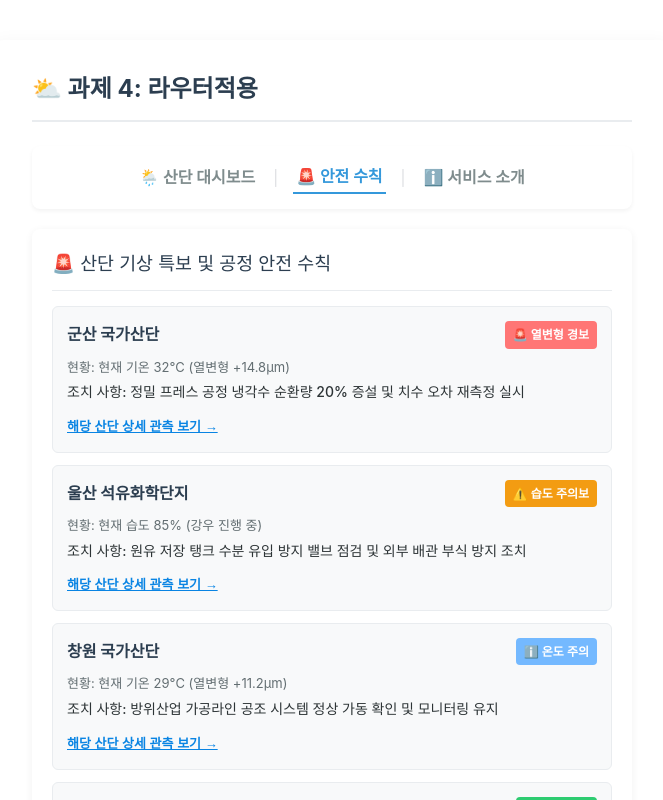
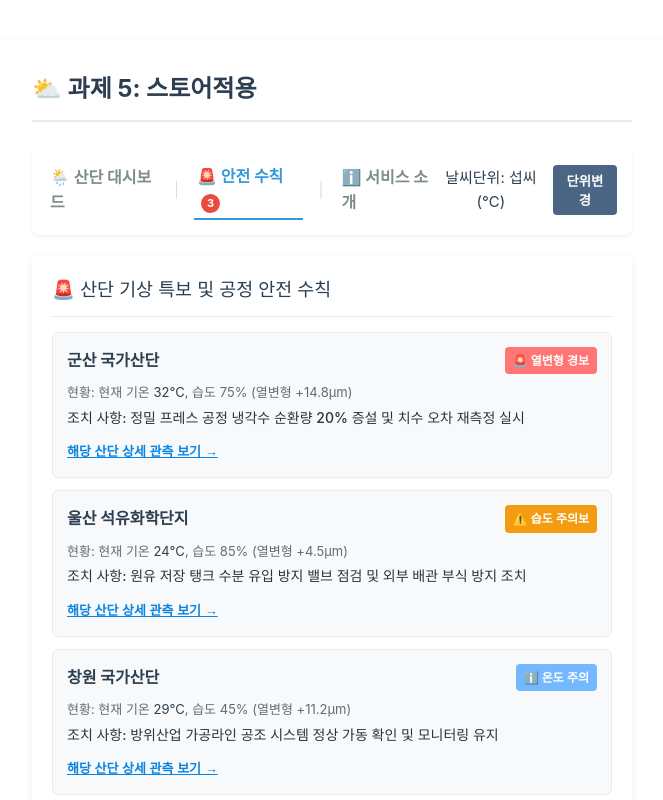
Before and after one commit to rntqkdl/skala-vue, a Vue app: page /alerts in a window 1280 px wide. Shown: the top 800 px of the page, without its empty margins (50-713 px from the left). Built offline with nearby package versions, Linux system fonts and the light colour scheme.

Commit message:
최신버전 업데이트

```diff
--- a/src/App.vue
+++ b/src/App.vue
@@ -1,10 +1,15 @@
 <script setup>
-// 라우터 뷰와 내비게이션 바 링크를 통한 화면 전환
+import { RouterLink, RouterView } from 'vue-router'
+import { useAlertStore } from '@/stores/alertStore'
+import UnitToggler from '@/components/handson/UnitToggler.vue'
+
+// 상단 네비게이션 바에 실시간 경보 뱃지 연동
+const alertStore = useAlertStore()
 </script>
 
 <template>
   <div class="app-container">
-    <h1>⛅ 과제 4: 라우터적용</h1>
+    <h1>⛅ 과제 5: 스토어적용</h1>
     <hr />
 
     <div class="dashboard-wrapper">
@@ -12,9 +17,17 @@
       <nav class="navigation-bar">
         <RouterLink to="/" class="nav-item">🌦️ 산단 대시보드</RouterLink>
         <span class="divider">|</span>
-        <RouterLink to="/alerts" class="nav-item">🚨 안전 수칙</RouterLink>
+        <RouterLink to="/alerts" class="nav-item">
+          🚨 안전 수칙
+          <span v-if="alertStore.dangerCount > 0" class="nav-badge">
+            {{ alertStore.dangerCount }}
+          </span>
+        </RouterLink>
         <span class="divider">|</span>
         <RouterLink to="/about" class="nav-item">ℹ️ 서비스 소개</RouterLink>
+
+        <!-- 단위 변환 스토어 토글러 -->
+        <UnitToggler />
       </nav>
 
       <!-- 라우트별 뷰 컴포넌트 렌더링 영역 -->
@@ -28,4 +41,19 @@
 <style>
 /* 실습 공통 스타일시트 로드 */
 @import '@/assets/exercise.css';
+
+/* 네비게이션 실시간 위험 뱃지 스타일 */
+.nav-badge {
+  display: inline-flex;
+  align-items: center;
+  justify-content: center;
+  background-color: #e74c3c;
+  color: white;
+  font-size: 11px;
+  font-weight: bold;
+  border-radius: 10px;
+  padding: 1px 6px;
+  margin-left: 4px;
+  vertical-align: middle;
+}
 </style>
--- /dev/null
+++ b/src/components/handson/UnitToggler.vue
@@ -0,0 +1,40 @@
+<script setup>
+import { useConfigStore } from '@/stores/configStore'
+import { storeToRefs } from 'pinia'
+
+// 1. 스토어 인스턴스 연결
+const configStore = useConfigStore()
+
+// 2. 반응형 state & getters 구조 분해
+const { unit } = storeToRefs(configStore)
+const { toggleUnit } = configStore
+</script>
+
+<template>
+  <div class="unit-toggler">
+    <span>
+      날씨단위: <strong>{{ unit === 'celsius' ? '섭씨(℃)' : '화씨(℉)' }}</strong>
+    </span>
+    <button @click="toggleUnit" class="toggle-btn">단위변경</button>
+  </div>
+</template>
+
+<style scoped>
+.unit-toggler {
+  text-align: center;
+  margin-left: auto;
+  display: inline-flex;
+  align-items: center;
+  gap: 8px;
+}
+
+.toggle-btn {
+  padding: 6px 10px;
+  background-color: #4b6584;
+  color: white;
+  border: none;
+  border-radius: 4px;
+  cursor: pointer;
+  font-weight: bold;
+}
+</style>
--- a/src/components/handson/WeatherCard.vue
+++ b/src/components/handson/WeatherCard.vue
@@ -1,5 +1,10 @@
 <script setup>
-// 1. 상위로부터 산업단지 객체 데이터를 수신
+import { useConfigStore } from '@/stores/configStore'
+
+// 1. 설정 스토어 연결
+const configStore = useConfigStore()
+
+// 2. 상위로부터 산업단지 객체 데이터를 수신
 defineProps({
   item: {
     type: Object,
@@ -7,14 +12,14 @@ defineProps({
   },
 })
 
-// 2. 상위로 송신할 두 가지 커스텀 이벤트 등록
+// 3. 상위로 송신할 두 가지 커스텀 이벤트 등록
 const emit = defineEmits(['select-card', 'click-detail'])
 </script>
 
 <template>
   <div class="weather-card" @click="emit('select-card', `${item.name} 공정이 선택되었습니다.`)">
     <h4>{{ item.name }} ({{ item.status }})</h4>
-    <p>현재 기온: {{ item.temp }}°C</p>
+    <p>현재 기온: {{ configStore.formatTemp(item.temp) }}</p>
     <p>공정 습도: {{ item.humidity }}%</p>
     <p>열변형 오차: +{{ item.expansionRate }}μm</p>
 
--- a/src/components/practices/library/StoreCounter.vue
+++ b/src/components/practices/library/StoreCounter.vue
@@ -5,13 +5,12 @@ import { storeToRefs } from 'pinia'
 // 1. 스토어 인스턴스 확보
 const counterStore = useCounterStore()
 
-// 2. 반응형 보존 구조분해 (교재 Slide 205)
+// 2. 반응형 상태 및 연산 속성 구조분해
 const { count, doubleCount } = storeToRefs(counterStore)
 
-// 3. 디버깅용 클릭 핸들러
+// 3. 클릭 핸들러
 function handleClick() {
   counterStore.increment()
-  console.log('현재 카운트:', counterStore.count)
 }
 </script>
 
--- /dev/null
+++ b/src/stores/alertStore.js
@@ -0,0 +1,76 @@
+import { ref, computed } from 'vue'
+import { defineStore } from 'pinia'
+
+export const useAlertStore = defineStore('alert', () => {
+  // 1. State: 산단별 안전 특보 및 조치 가이드 데이터
+  const alertGuidelines = ref([
+    {
+      id: 'city_03',
+      name: '군산 국가산단',
+      temp: 32,
+      humidity: 75,
+      expansionRate: 14.8,
+      level: 'danger',
+      badge: '🚨 열변형 경보',
+      badgeClass: 'badge-danger',
+      action: '정밀 프레스 공정 냉각수 순환량 20% 증설 및 치수 오차 재측정 실시',
+    },
+    {
+      id: 'city_02',
+      name: '울산 석유화학단지',
+      temp: 24,
+      humidity: 85,
+      expansionRate: 4.5,
+      level: 'warning',
+      badge: '⚠️ 습도 주의보',
+      badgeClass: 'badge-warning',
+      action: '원유 저장 탱크 수분 유입 방지 밸브 점검 및 외부 배관 부식 방지 조치',
+    },
+    {
+      id: 'city_01',
+      name: '창원 국가산단',
+      temp: 29,
+      humidity: 45,
+      expansionRate: 11.2,
+      level: 'warning',
+      badge: 'ℹ️ 온도 주의',
+      badgeClass: 'badge-info',
+      action: '방위산업 가공라인 공조 시스템 정상 가동 확인 및 모니터링 유지',
+    },
+    {
+      id: 'city_04',
+      name: '광주 첨단산단',
+      temp: 22,
+      humidity: 55,
+      expansionRate: 3.0,
+      level: 'good',
+      badge: '✅ 정상 상태',
+      badgeClass: 'badge-success',
+      action: '클린룸 항온·항습 표준 스펙 충족, 일반 공정 가동 지속',
+    },
+  ])
+
+  // 2. Getters: 긴급/주의 상태 산단 목록
+  const dangerList = computed(() => {
+    return alertGuidelines.value.filter(
+      (item) => item.level === 'danger' || item.level === 'warning',
+    )
+  })
+
+  // 3. Getters: 긴급/주의 산단 개수 (네비게이션 뱃지 연동용)
+  const dangerCount = computed(() => {
+    return dangerList.value.length
+  })
+
+  // 4. Getters: 특정 산단 ID의 경보 데이터 조회
+  const getAlertByCityId = computed(() => {
+    return (cityId) => alertGuidelines.value.find((item) => item.id === cityId)
+  })
+
+  return {
+    alertGuidelines,
+    dangerList,
+    dangerCount,
+    getAlertByCityId,
+  }
+})
--- /dev/null
+++ b/src/stores/configStore.js
@@ -0,0 +1,48 @@
+import { ref, computed, watch } from 'vue'
+import { defineStore } from 'pinia'
+
+export const useConfigStore = defineStore('config', () => {
+  // 1. State: 단위 설정 (초기값은 localStorage 또는 'celsius')
+  const unit = ref(localStorage.getItem('weatherUnit') || 'celsius')
+
+  // 2. State 변경 시 localStorage 자동 동기화 (영속화)
+  watch(unit, (newUnit) => {
+    localStorage.setItem('weatherUnit', newUnit)
+  })
+
+  // 3. Getters: 현재 단위에 맞는 기호 (℃ / ℉)
+  const unitSymbol = computed(() => {
+    return unit.value === 'celsius' ? '℃' : '℉'
+  })
+
+  // 4. Actions: 단위 토글 ('celsius' <-> 'fahrenheit')
+  function toggleUnit() {
+    unit.value = unit.value === 'celsius' ? 'fahrenheit' : 'celsius'
+  }
+
+  // 5. Actions / Helper: 섭씨 숫자 -> 현재 단위 숫자로 변환
+  function convertTemp(celsius) {
+    if (celsius === null || celsius === undefined) return 0
+    if (unit.value === 'fahrenheit') {
+      return Math.round((celsius * 9) / 5 + 32)
+    }
+    return celsius
+  }
+
+  // 6. Parameterized Getter: 섭씨 숫자를 받아 "변환 수치 + 기호" 문자열로 반환
+  const formatTemp = computed(() => {
+    return (celsius) => {
+      if (celsius === null || celsius === undefined) return '-'
+      const converted = convertTemp(celsius)
+      return `${converted}${unitSymbol.value}`
+    }
+  })
+
+  return {
+    unit,
+    unitSymbol,
+    toggleUnit,
+    convertTemp,
+    formatTemp,
+  }
+})
--- a/src/views/WeatherAboutView.vue
+++ b/src/views/WeatherAboutView.vue
@@ -16,7 +16,8 @@ const handleGoHome = () => {
 
     <div class="description-box">
       <p>
-        본 시스템은 <strong>Vue 3</strong> 및 <strong>Vue Router</strong>를 바탕으로 제작된 산업단지 기상·공정 모니터링 대시보드입니다.
+        본 시스템은 <strong>Vue 3</strong> 및 <strong>Vue Router</strong>를 바탕으로 제작된 산업단지
+        기상·공정 모니터링 대시보드입니다.
       </p>
       <ul>
         <li><code>components/handson/</code> 하위 모듈형 컴포넌트 연동</li>
--- a/src/views/WeatherAlertView.vue
+++ b/src/views/WeatherAlertView.vue
@@ -1,43 +1,11 @@
 <script setup>
 import { useRouter } from 'vue-router'
+import { useAlertStore } from '@/stores/alertStore'
+import { useConfigStore } from '@/stores/configStore'
 
 const router = useRouter()
-
-// 산단별 경보 현황 및 대응 가이드 데이터
-const alertGuidelines = [
-  {
-    id: 'city_03',
-    name: '군산 국가산단',
-    badge: '🚨 열변형 경보',
-    badgeClass: 'badge-danger',
-    issue: '현재 기온 32°C (열변형 +14.8μm)',
-    action: '정밀 프레스 공정 냉각수 순환량 20% 증설 및 치수 오차 재측정 실시',
-  },
-  {
-    id: 'city_02',
-    name: '울산 석유화학단지',
-    badge: '⚠️ 습도 주의보',
-    badgeClass: 'badge-warning',
-    issue: '현재 습도 85% (강우 진행 중)',
-    action: '원유 저장 탱크 수분 유입 방지 밸브 점검 및 외부 배관 부식 방지 조치',
-  },
-  {
-    id: 'city_01',
-    name: '창원 국가산단',
-    badge: 'ℹ️ 온도 주의',
-    badgeClass: 'badge-info',
-    issue: '현재 기온 29°C (열변형 +11.2μm)',
-    action: '방위산업 가공라인 공조 시스템 정상 가동 확인 및 모니터링 유지',
-  },
-  {
-    id: 'city_04',
-    name: '광주 첨단산단',
-    badge: '✅ 정상 상태',
-    badgeClass: 'badge-success',
-    issue: '현재 기온 22°C, 습도 55%',
-    action: '클린룸 항온·항습 표준 스펙 충족, 일반 공정 가동 지속',
-  },
-]
+const alertStore = useAlertStore()
+const configStore = useConfigStore()
 
 // 산단 상세 관측 페이지로 이동
 const goToDetail = (cityId) => {
@@ -51,12 +19,15 @@ const goToDetail = (cityId) => {
     <hr />
 
     <div class="guideline-list">
-      <div v-for="item in alertGuidelines" :key="item.id" class="guideline-card">
+      <div v-for="item in alertStore.alertGuidelines" :key="item.id" class="guideline-card">
         <div class="card-header">
           <span class="plant-name">{{ item.name }}</span>
           <span class="badge" :class="item.badgeClass">{{ item.badge }}</span>
         </div>
-        <p class="issue-text">현황: {{ item.issue }}</p>
+        <p class="issue-text">
+          현황: 현재 기온 <strong>{{ configStore.formatTemp(item.temp) }}</strong
+          >, 습도 {{ item.humidity }}% (열변형 +{{ item.expansionRate }}μm)
+        </p>
         <p class="action-text">조치 사항: {{ item.action }}</p>
         <button class="detail-link-btn" @click="goToDetail(item.id)">
           해당 산단 상세 관측 보기 →
@@ -151,6 +122,10 @@ hr {
   color: #636e72;
 }
 
+.issue-text strong {
+  color: #2c3e50;
+}
+
 .action-text {
   margin: 4px 0 10px 0;
   font-size: 14px;
--- a/src/views/WeatherDetailView.vue
+++ b/src/views/WeatherDetailView.vue
@@ -1,9 +1,11 @@
 <script setup>
 import { ref, onMounted } from 'vue'
 import { useRoute, useRouter } from 'vue-router'
+import { useConfigStore } from '@/stores/configStore'
 
 const route = useRoute()
 const router = useRouter()
+const configStore = useConfigStore()
 
 // 산단별 상세 기상 및 공정 데이터
 const mockDetails = {
@@ -73,7 +75,7 @@ onMounted(() => {
       <h4>📍 지정 지역: {{ cityData.name }}</h4>
       <p>주요 공정: {{ cityData.process }}</p>
       <p>
-        실시간 기온: <strong>{{ cityData.temp }}°C</strong>
+        실시간 기온: <strong>{{ configStore.formatTemp(cityData.temp) }}</strong>
       </p>
       <p>기상 현황: {{ cityData.status }}</p>
       <p>대기 습도: {{ cityData.humidity }}</p>
--- a/src/views/WeatherHomeView.vue
+++ b/src/views/WeatherHomeView.vue
@@ -1,6 +1,7 @@
 <script setup>
 import { ref, computed, watch, onMounted } from 'vue'
 import { useRouter, useRoute } from 'vue-router'
+import { useConfigStore } from '@/stores/configStore'
 
 import BaseDashboardCard from '@/components/handson/BaseDashboardCard.vue'
 import SearchBar from '@/components/handson/SearchBar.vue'
@@ -8,6 +9,7 @@ import WeatherCard from '@/components/handson/WeatherCard.vue'
 
 const router = useRouter()
 const route = useRoute()
+const configStore = useConfigStore()
 
 // 산업단지 공정 및 기상 관측 목록
 const weatherList = ref([
@@ -97,7 +99,7 @@ const handleDetailJump = (target) => {
   <div class="dashboard-wrapper">
     <!-- 상단 종합 관측 통계 바 -->
     <div class="summary-bar">
-      평균 기온: {{ avgTemp }}°C | 최고 열변형 위험 지역:
+      평균 기온: {{ configStore.formatTemp(avgTemp) }} | 최고 열변형 위험 지역:
       {{ maxExpansionRate ? maxExpansionRate.name : '없음' }} (+{{
         maxExpansionRate ? maxExpansionRate.expansionRate : 0
       }}μm)
```
Also changed, not shown: 1 other file (tests, documents, lock files or other folders).
